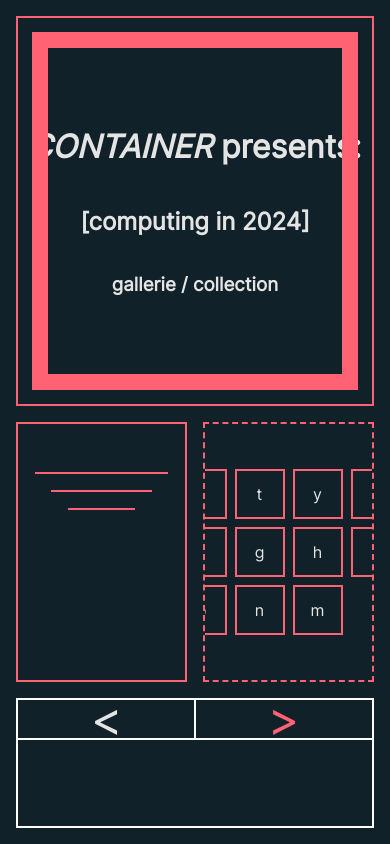
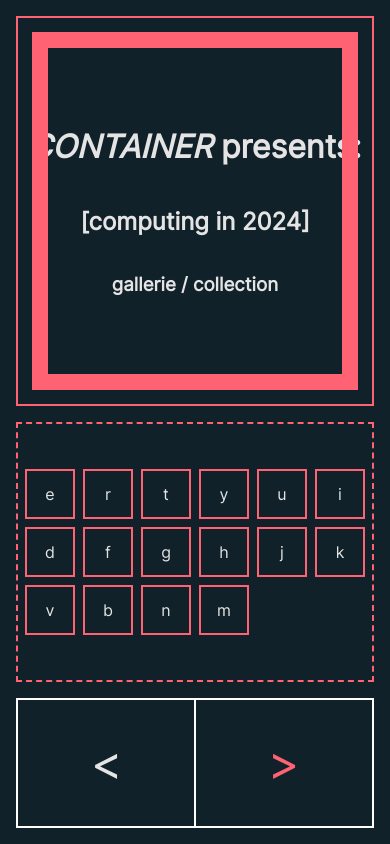
Before and after one commit to kate-bagenzo/container-mag, a Vue app: page / in a window 390 px wide. Built offline with nearby package versions, Linux system fonts and the light colour scheme.

Commit message:
mobile display

```diff
--- a/src/App.vue
+++ b/src/App.vue
@@ -58,10 +58,14 @@ import GalleryMainView from './components/GalleryMainView.vue';
   }
 
   @media screen and (orientation: portrait) {
+    #caption {
+      display: none;
+    }
+
     main {
       grid-template-areas:
       "art art"
-      "caption info"
+      "info info"
       "controls controls";
 
       grid-template-columns: 1fr 1fr;
--- a/src/components/GalleryControls.vue
+++ b/src/components/GalleryControls.vue
@@ -86,6 +86,14 @@ import { galleryState } from '@/galleryState';
         border-left: 1px solid white;
     }
 
+    @media screen and (orientation: portrait) {
+        ol {
+            button {
+                height: 100%;
+            }
+        }
+    }
+
     .flowers {
             background-color: $flower-gray;
             color: $flower-blue;
```
Also changed, not shown: src/assets/img/keyboard.png (added).
